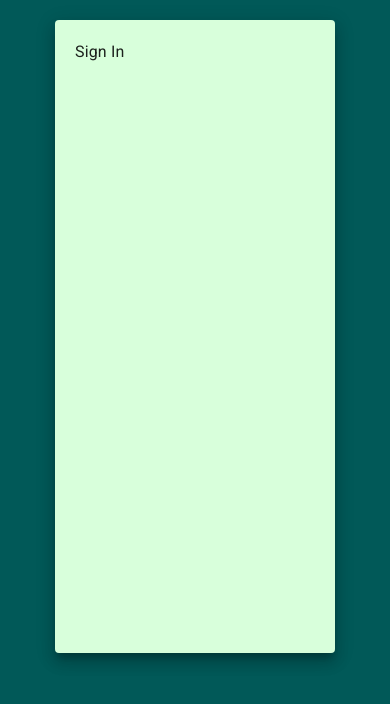
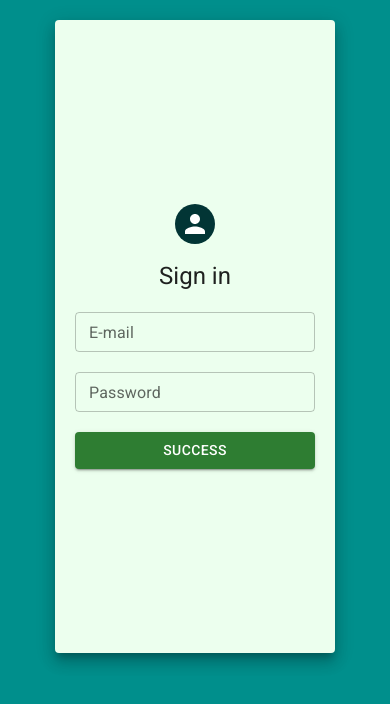
Before and after one commit to manoelVLima/Coin-wallet-App, a React (Create React App) app: page / in a window 390 px wide. Shown: the top 704 px of the page. Built offline with nearby package versions, Linux system fonts and the light colour scheme.

Commit message:
Teste de estilização para mobile

```diff
--- a/public/index.html
+++ b/public/index.html
@@ -31,8 +31,9 @@
     <style>
       *{
         font-family: 'Roboto', sans-serif;
-        background-color:#015958;
-
+      }
+      html {
+        background-color: #008F8C;
       }
     </style>
     <title>React App</title>
--- a/src/pages/Login.jsx
+++ b/src/pages/Login.jsx
@@ -1,13 +1,24 @@
 
-import { Grid, Paper } from '@mui/material';
+import { Avatar, Button, Grid, TextField, Typography } from '@mui/material';
 import React from 'react';
 import { StyledPaper } from '../styles/Login';
 
 function Login() {
   return (
-    <Grid>
-      <StyledPaper elevation={10}>
-        Sign In
+    <Grid bgcolor='#008F8C'>
+      <StyledPaper elevation={10} >
+        <Grid align='center'>
+          <Avatar sx={{background: '#023535'}}/>
+          <Typography marginTop={2} variant='h5'>
+            Sign in
+          </Typography>
+        </Grid>
+        <TextField color='success' size='small' label="E-mail" variant="outlined" placeholder='ex: teste@teste.com' fullWidth />
+        <TextField color='success' size='small' label="Password" variant="outlined" placeholder='type your password' type="password" fullWidth  />
+        <Button fullWidth variant="contained" color="success">
+          Success
+        </Button>
+
       </StyledPaper>
     </Grid>
   )
--- a/src/styles/Login.jsx
+++ b/src/styles/Login.jsx
@@ -4,6 +4,11 @@ export const StyledPaper = styled(Paper)({
   padding: 20,
   height: '75vh',
   width: 280,
-  background: '#D8FFDB',
+  background: '#ecffee',
   margin: '20px auto',
+  display: 'flex',
+  flexDirection: 'column',
+  alignItems: 'center',
+  justifyContent:'center',
+  gap: 20,
 })
```
